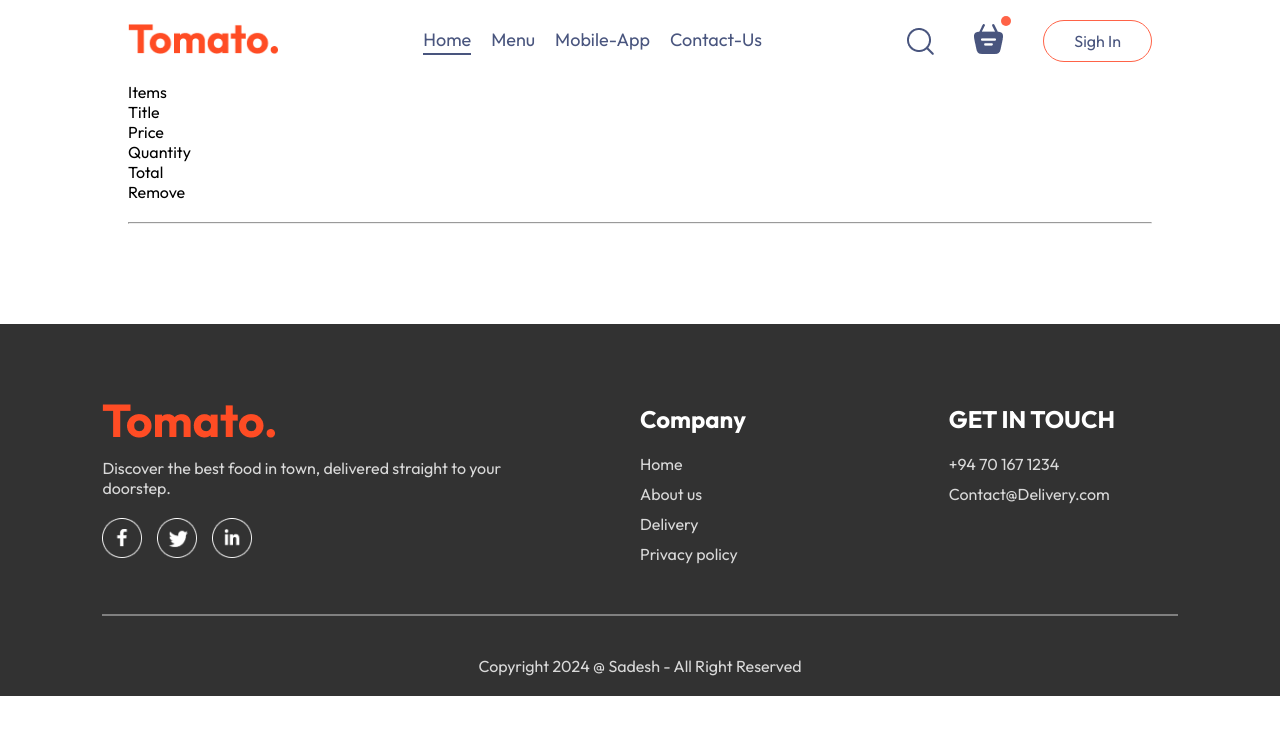
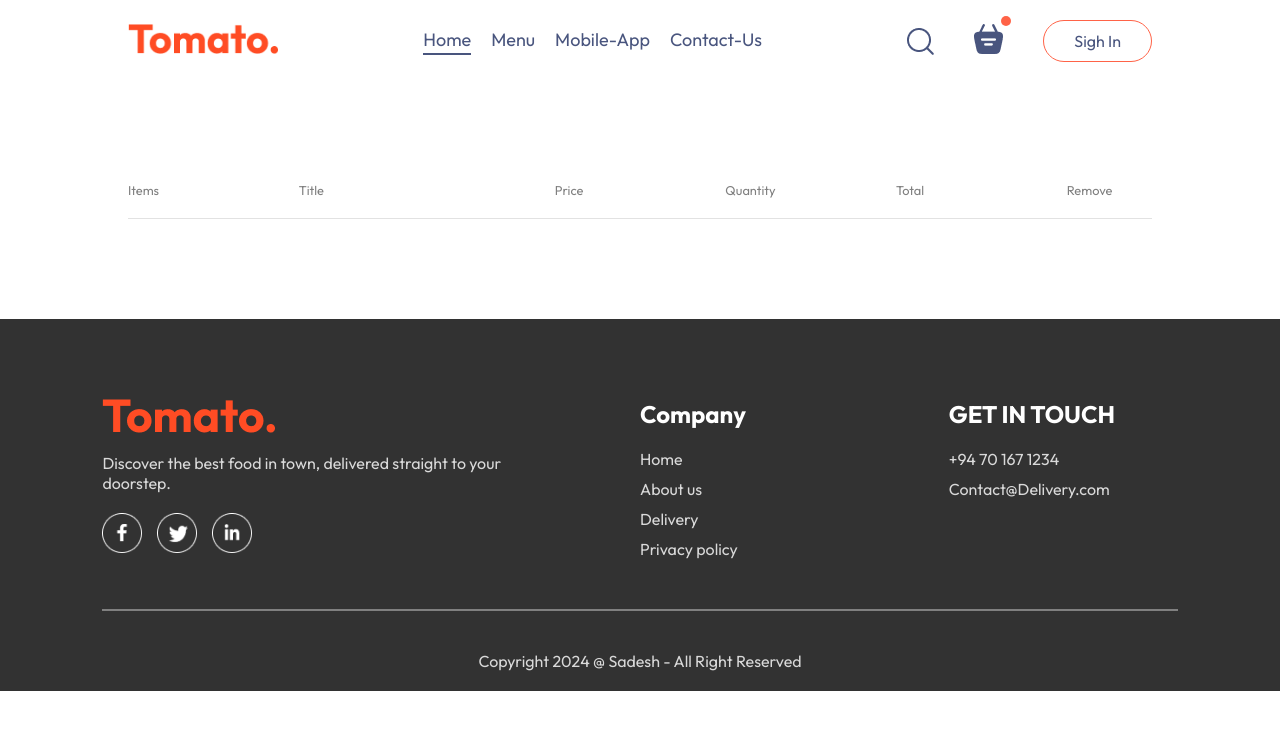
Before and after one commit to SadeshWijekoon/Food-ordering-fullstack-website, a React (Vite) app in the folder frontend/: page /cart in a window 1280 px wide. Shown: the top 734 px of the page. Built offline with nearby package versions, Linux system fonts and the light colour scheme.

Commit message:
add relevent css to the cart

```diff
--- a/frontend/src/pages/Cart/Cart.css
+++ b/frontend/src/pages/Cart/Cart.css
@@ -0,0 +1,26 @@
+.cart{
+  margin-top: 100px;
+}
+.cart-items-title{
+  display: grid;
+  grid-template-columns: 1fr 1.5fr 1fr 1fr 1fr 0.5fr ;
+  align-items: center;
+  color: gray;
+  font-size: max(1vw,12px);
+}
+.cart-items-item{
+  margin: 10px 0px;
+  color: black;
+}
+.cart-items-item img{
+    width: 50px;
+}
+.cart hr{
+    height: 1px;
+    background-color: #e2e2e2;
+    border: none;
+}
+.cross{
+   cursor:pointer;
+   color: red;
+}
--- a/frontend/src/pages/Cart/Cart.jsx
+++ b/frontend/src/pages/Cart/Cart.jsx
@@ -3,7 +3,7 @@ import './Cart.css';
 import { Storecontext } from '../../context/storecontext';
 
 const Cart = () => {
-  const { food_list, cartItems, setCartItems, addToCart, removeCart } = useContext(Storecontext);
+  const { food_list, cartItems,  removeCart } = useContext(Storecontext);
 
   return (
     <div className="cart">
@@ -22,19 +22,25 @@ const Cart = () => {
           const quantity = cartItems[item.id];
           if (quantity > 0) {
             return (
+              <>
               <div key={item.id} className="cart-items-title cart-items-item">
                 <img src={item.image}/>
                 <p>{item.name}</p>
-                <p>{item.price}</p>
+                <p>${item.price}</p>
                 <p>{cartItems[item.id]}</p> {/*show the amount*/}
                 <p>${item.price*cartItems[item.id]}</p>
-                <p>x</p>
+                <div className='cross'>
+                <p onClick={()=>removeCart(item.id)}>x</p>
+                </div>
               </div>
+              <hr/>
+              </>
             );
           }
           return null;
         })}
       </div>
+       <div></div>
     </div>
   );
 };
```
